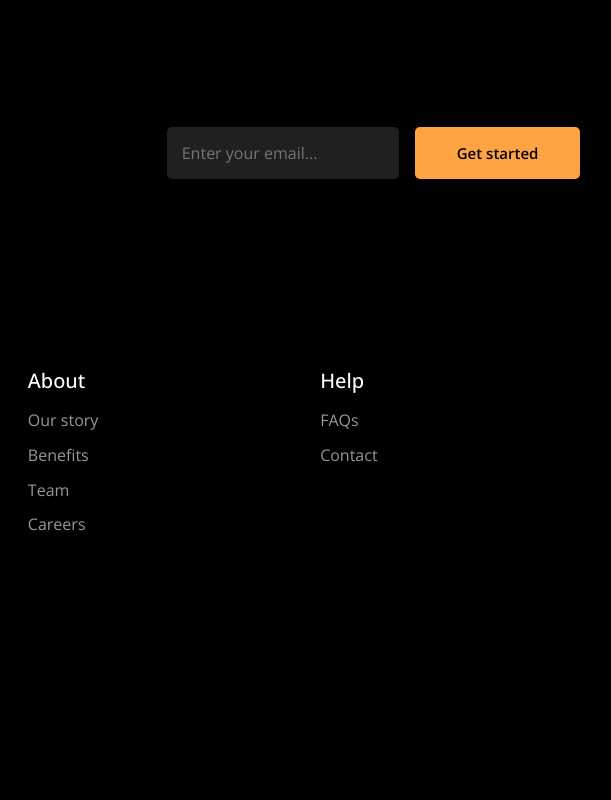
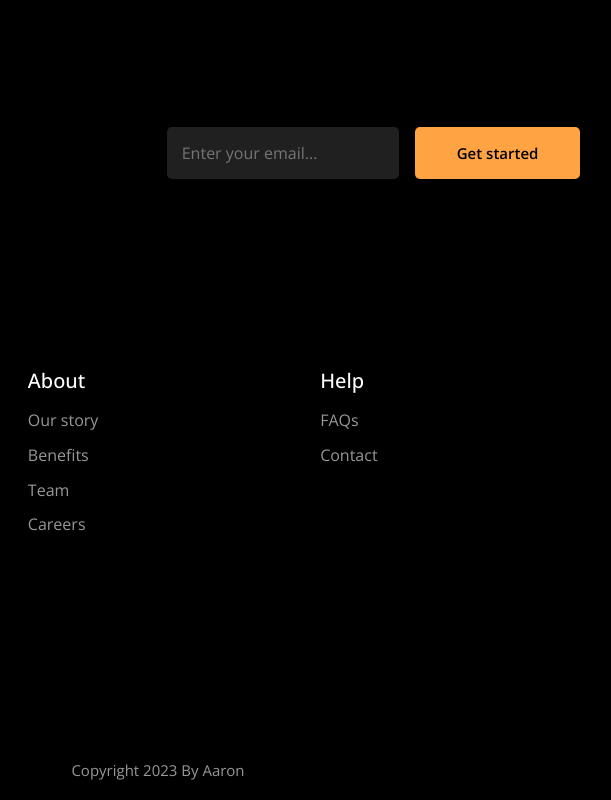
Before and after one commit to aaronlinv/TravelWebsite, a plain HTML site: page index.html in a window 1280 px wide. Shown: the part 3825-4625 px from the top of the page, 482-1093 px from the left. Before the commit the page ends 4565 px from the top, so only its background shows below. Drawn offline with nearby package versions, Linux system fonts and the light colour scheme.

Commit message:
copyright

```diff
--- a/css/style.css
+++ b/css/style.css
@@ -420,3 +420,10 @@ header.sticky {
     color: var(--bg-corlor);
     transform: translateX(-4px);
 }
+
+.copyright p {
+    text-align: center;
+    padding: 20px;
+    color: #979797;
+    font-size: 15px;
+}
--- a/index.html
+++ b/index.html
@@ -209,6 +209,9 @@
 
     </section>
 
+    <div class="copyright">
+        <p>Copyright 2023 By Aaron</p>
+    </div>
 
     <script src="js/script.js"></script>
 
```
